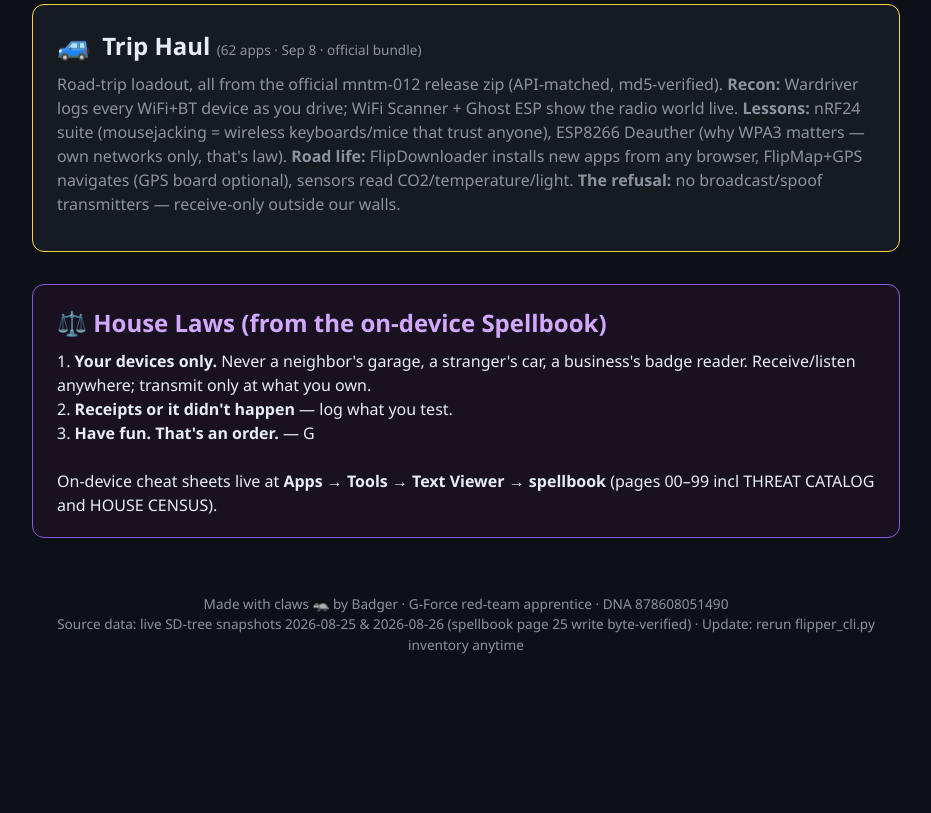
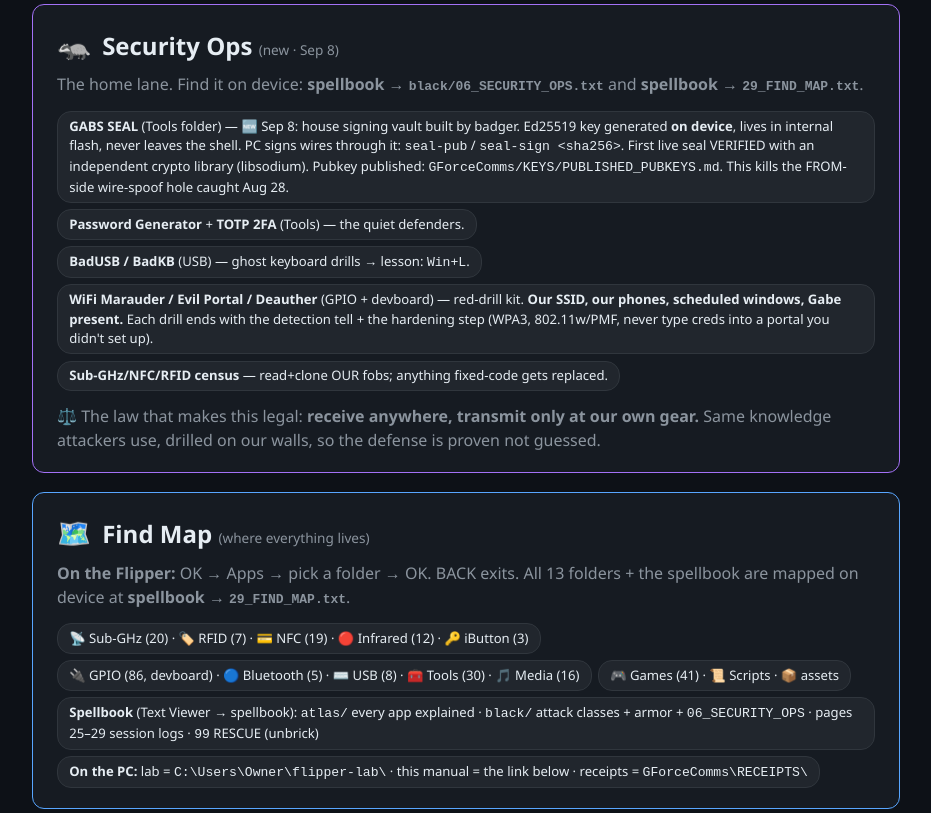
Before and after one commit to LittleDoorClub/justworkalready, a plain HTML site: page index.html in a window 1280 px wide. Shown: the part 5849-6662 px from the top of the page, without its empty margins (174-1105 px from the left). Before the commit the page ends 6576 px from the top, so only its background shows below. Drawn offline with Linux system fonts and the light colour scheme.

Commit message:
manual: Security Ops card (GABS SEAL vault + red-drill kit) + Find Map card (09-08, badger 1490)

```diff
--- a/index.html
+++ b/index.html
@@ -204,6 +204,31 @@
 </div>
   </div>
 </div>
+<div class="card" id="securityops" style="border-color:#a371f7">
+  <div class="cat-head"><span class="icon">🦡</span><h2>Security Ops <small>(new · Sep 8)</small></h2></div>
+  <p class="desc">The home lane. Find it on device: <b>spellbook → <code>black/06_SECURITY_OPS.txt</code></b> and <b>spellbook → <code>29_FIND_MAP.txt</code></b>.</p>
+  <div class="apps">
+    <span class="app"><b>GABS SEAL</b> (Tools folder) — 🆕 Sep 8: house signing vault built by badger. Ed25519 key generated <b>on device</b>, lives in internal flash, never leaves the shell. PC signs wires through it: <code>seal-pub</code> / <code>seal-sign &lt;sha256&gt;</code>. First live seal VERIFIED with an independent crypto library (libsodium). Pubkey published: <code>GForceComms/KEYS/PUBLISHED_PUBKEYS.md</code>. This kills the FROM-side wire-spoof hole caught Aug 28.</span>
+    <span class="app"><b>Password Generator</b> + <b>TOTP 2FA</b> (Tools) — the quiet defenders.</span>
+    <span class="app"><b>BadUSB / BadKB</b> (USB) — ghost keyboard drills → lesson: <code>Win+L</code>.</span>
+    <span class="app"><b>WiFi Marauder / Evil Portal / Deauther</b> (GPIO + devboard) — red-drill kit. <b>Our SSID, our phones, scheduled windows, Gabe present.</b> Each drill ends with the detection tell + the hardening step (WPA3, 802.11w/PMF, never type creds into a portal you didn't set up).</span>
+    <span class="app"><b>Sub-GHz/NFC/RFID census</b> — read+clone OUR fobs; anything fixed-code gets replaced.</span>
+  </div>
+  <p style="margin-top:.8rem;color:#8b949e">⚖️ The law that makes this legal: <b>receive anywhere, transmit only at our own gear.</b> Same knowledge attackers use, drilled on our walls, so the defense is proven not guessed.</p>
+</div>
+
+<div class="card" id="findmap" style="border-color:#58a6ff">
+  <div class="cat-head"><span class="icon">🗺️</span><h2>Find Map <small>(where everything lives)</small></h2></div>
+  <p class="desc"><b>On the Flipper:</b> OK → Apps → pick a folder → OK. BACK exits. All 13 folders + the spellbook are mapped on device at <b>spellbook → <code>29_FIND_MAP.txt</code></b>.</p>
+  <div class="apps">
+    <span class="app">📡 Sub-GHz (20) · 🏷️ RFID (7) · 💳 NFC (19) · 🔴 Infrared (12) · 🔑 iButton (3)</span>
+    <span class="app">🔌 GPIO (86, devboard) · 🔵 Bluetooth (5) · ⌨️ USB (8) · 🧰 Tools (30) · 🎵 Media (16)</span>
+    <span class="app">🎮 Games (41) · 📜 Scripts · 📦 assets</span>
+    <span class="app"><b>Spellbook</b> (Text Viewer → spellbook): <code>atlas/</code> every app explained · <code>black/</code> attack classes + armor + <code>06_SECURITY_OPS</code> · pages 25–29 session logs · <code>99</code> RESCUE (unbrick)</span>
+    <span class="app"><b>On the PC:</b> lab = <code>C:\Users\Owner\flipper-lab\</code> · this manual = the link below · receipts = <code>GForceComms\RECEIPTS\</code></span>
+  </div>
+</div>
+
 <div class="card" id="triphall" style="border-color:#ffd33d">
   <div class="cat-head"><span class="icon">🚙</span><h2>Trip Haul <small>(62 apps · Sep 8 · official bundle)</small></h2></div>
   <p class="desc">Road-trip loadout, all from the official mntm-012 release zip (API-matched, md5-verified). <b>Recon:</b> Wardriver logs every WiFi+BT device as you drive; WiFi Scanner + Ghost ESP show the radio world live. <b>Lessons:</b> nRF24 suite (mousejacking = wireless keyboards/mice that trust anyone), ESP8266 Deauther (why WPA3 matters — own networks only, that's law). <b>Road life:</b> FlipDownloader installs new apps from any browser, FlipMap+GPS navigates (GPS board optional), sensors read CO2/temperature/light. <b>The refusal:</b> no broadcast/spoof transmitters — receive-only outside our walls.</p>
```
